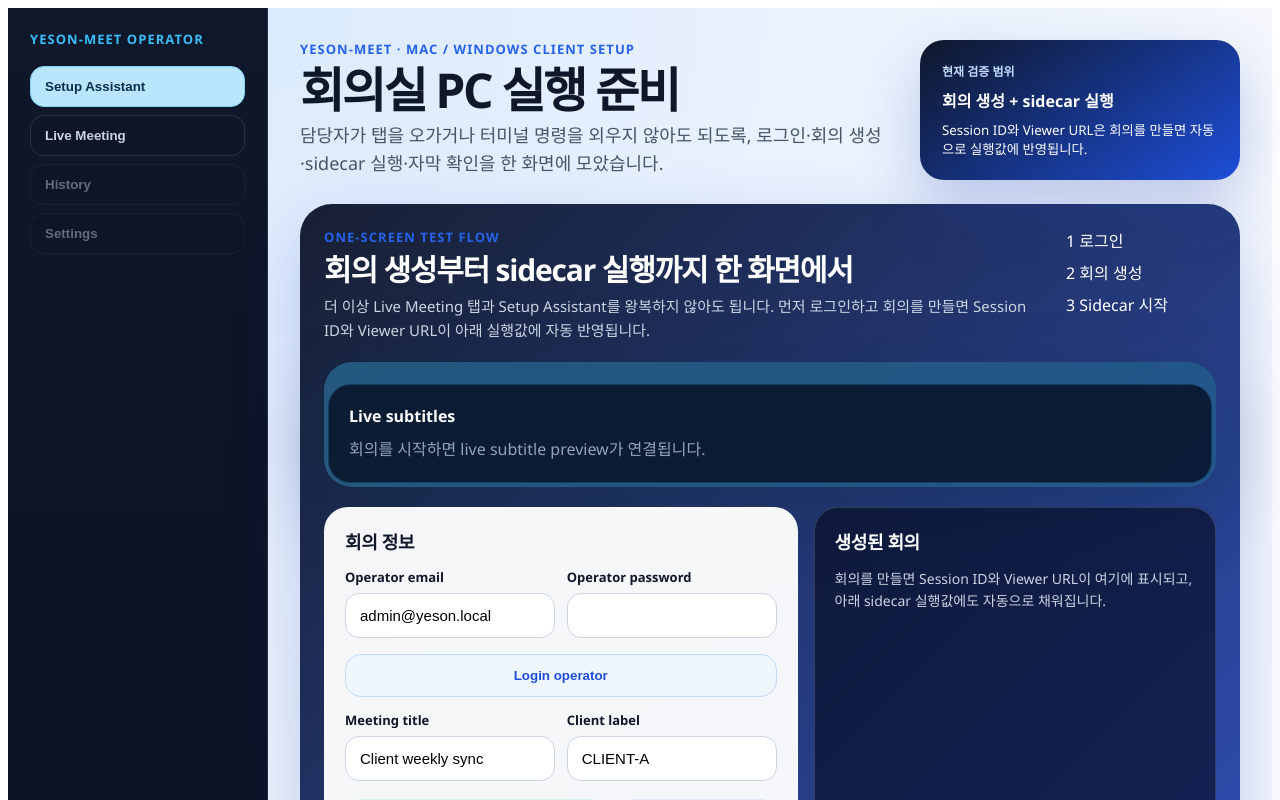
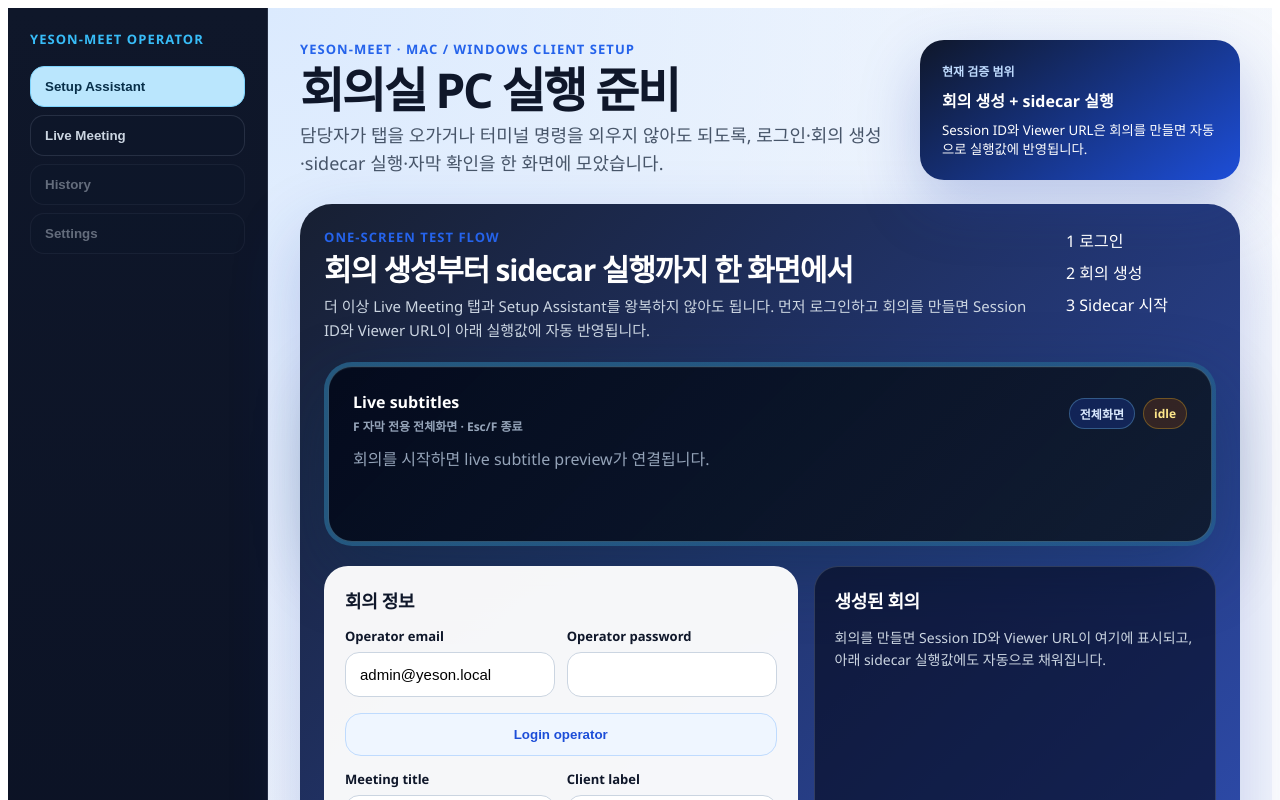
Before and after one commit to yesonsys03-web/yeson_meet, a React (Vite) app in the folder apps/desktop/: page / in a window 1280 px wide. Shown: the top 800 px of the page. Built offline with nearby package versions, Linux system fonts and the light colour scheme; no server answers.

Commit message:
feat(desktop): add subtitle fullscreen shortcut
Ultraworked with [Sisyphus](https://github.com/code-yeongyu/oh-my-openagent)

Co-authored-by: Sisyphus <clio-agent@sisyphuslabs.ai>

```diff
--- a/apps/desktop/src/App.tsx
+++ b/apps/desktop/src/App.tsx
@@ -1,7 +1,10 @@
 // === ANCHOR: APP_START ===
 import { DesktopConsole } from "./console/DesktopConsole";
+import { SubtitleFullscreenWindow } from "./console/SubtitleFullscreenWindow";
+import { isSubtitleWindowRoute } from "./console/useSubtitleFullscreenShortcut";
 
 export default function App() {
+  if (isSubtitleWindowRoute()) return <SubtitleFullscreenWindow />;
   return <DesktopConsole />;
 }
 // === ANCHOR: APP_END ===
--- a/apps/desktop/src/console/LiveSubtitlePreview.tsx
+++ b/apps/desktop/src/console/LiveSubtitlePreview.tsx
@@ -1,19 +1,30 @@
 // === ANCHOR: LIVE_SUBTITLE_PREVIEW_START ===
 import { consoleStyles } from "./consoleStyles";
 import { useLiveSubtitleStream } from "./useLiveSubtitleStream";
+import { useSubtitleFullscreenShortcut } from "./useSubtitleFullscreenShortcut";
 
 type LiveSubtitlePreviewProps = {
   operatorToken: string;
   sessionId: string | null;
+  windowMode?: boolean;
 };
 
-export function LiveSubtitlePreview({ operatorToken, sessionId }: LiveSubtitlePreviewProps) {
+export function LiveSubtitlePreview({ operatorToken, sessionId, windowMode = false }: LiveSubtitlePreviewProps) {
   const stream = useLiveSubtitleStream(sessionId, operatorToken);
+  const fullscreen = useSubtitleFullscreenShortcut({ operatorToken, sessionId, windowMode });
+  const panelStyle = {
+    ...consoleStyles.subtitlePanel,
+    ...(fullscreen.isFullscreen ? consoleStyles.subtitlePanelFullscreen : null),
+  };
+  const textStyle = {
+    ...consoleStyles.subtitleText,
+    ...(fullscreen.isFullscreen ? consoleStyles.subtitleTextFullscreen : null),
+  };
 
   if (!sessionId) {
     return (
-      <section style={consoleStyles.subtitlePanel}>
-        <strong>Live subtitles</strong>
+      <section style={panelStyle}>
+        <SubtitleHeader isFullscreen={fullscreen.isFullscreen} onToggleFullscreen={fullscreen.toggleFullscreen} status="idle" />
         <p style={consoleStyles.subtitleEmpty}>회의를 시작하면 live subtitle preview가 연결됩니다.</p>
       </section>
     );
@@ -21,23 +32,22 @@ export function LiveSubtitlePreview({ operatorToken, sessionId }: LiveSubtitlePr
 
   if (!operatorToken) {
     return (
-      <section style={consoleStyles.subtitlePanel}>
-        <strong>Live subtitles</strong>
+      <section style={panelStyle}>
+        <SubtitleHeader isFullscreen={fullscreen.isFullscreen} onToggleFullscreen={fullscreen.toggleFullscreen} status="idle" />
         <p style={consoleStyles.subtitleEmpty}>Operator token이 있어야 live subtitle preview가 연결됩니다.</p>
       </section>
     );
   }
 
   return (
-    <section style={consoleStyles.subtitlePanel}>
-      <div style={consoleStyles.subtitleHeader}>
-        <strong>Live subtitles</strong>
-        <span style={stream.connected ? consoleStyles.liveBadge : consoleStyles.idleBadge}>
-          {stream.ended ? "ended" : stream.connected ? "live" : "connecting"}
-        </span>
-      </div>
+    <section style={panelStyle}>
+      <SubtitleHeader
+        isFullscreen={fullscreen.isFullscreen}
+        onToggleFullscreen={fullscreen.toggleFullscreen}
+        status={stream.ended ? "ended" : stream.connected ? "live" : "connecting"}
+      />
       {stream.latest ? (
-        <div style={consoleStyles.subtitleText}>{stream.latest.text_ko || stream.latest.text_en}</div>
+        <div style={textStyle}>{stream.latest.text_ko || stream.latest.text_en}</div>
       ) : (
         <p style={consoleStyles.subtitleEmpty}>아직 수신한 자막이 없습니다.</p>
       )}
@@ -46,4 +56,29 @@ export function LiveSubtitlePreview({ operatorToken, sessionId }: LiveSubtitlePr
     </section>
   );
 }
+
+function SubtitleHeader({
+  isFullscreen,
+  onToggleFullscreen,
+  status,
+}: {
+  isFullscreen: boolean;
+  onToggleFullscreen: () => Promise<void>;
+  status: "idle" | "connecting" | "live" | "ended";
+}) {
+  return (
+    <div style={consoleStyles.subtitleHeader}>
+      <div style={consoleStyles.subtitleHeadingGroup}>
+        <strong>Live subtitles</strong>
+        <span style={consoleStyles.subtitleShortcutHint}>F 자막 전용 전체화면 · Esc/F 종료</span>
+      </div>
+      <div style={consoleStyles.subtitleHeaderActions}>
+        <button type="button" onClick={() => void onToggleFullscreen()} style={consoleStyles.subtitleFullscreenButton}>
+          {isFullscreen ? "전체화면 종료" : "전체화면"}
+        </button>
+        <span style={status === "live" ? consoleStyles.liveBadge : consoleStyles.idleBadge}>{status}</span>
+      </div>
+    </div>
+  );
+}
 // === ANCHOR: LIVE_SUBTITLE_PREVIEW_END ===
--- /dev/null
+++ b/apps/desktop/src/console/SubtitleFullscreenWindow.tsx
@@ -0,0 +1,15 @@
+// === ANCHOR: SUBTITLE_FULLSCREEN_WINDOW_START ===
+import { LiveSubtitlePreview } from "./LiveSubtitlePreview";
+import { consoleStyles } from "./consoleStyles";
+import { subtitleWindowParams } from "./useSubtitleFullscreenShortcut";
+
+export function SubtitleFullscreenWindow() {
+  const { sessionId, operatorToken } = subtitleWindowParams();
+
+  return (
+    <main style={consoleStyles.subtitleWindowPage}>
+      <LiveSubtitlePreview operatorToken={operatorToken} sessionId={sessionId} windowMode />
+    </main>
+  );
+}
+// === ANCHOR: SUBTITLE_FULLSCREEN_WINDOW_END ===
--- a/apps/desktop/src/console/consoleStyles.ts
+++ b/apps/desktop/src/console/consoleStyles.ts
@@ -221,11 +221,34 @@ export const consoleStyles: Record<string, CSSProperties> = {
     boxShadow: "0 18px 42px rgba(2,6,23,.34)",
   },
   subtitlePanel: {
-    marginTop: 18,
-    padding: 20,
-    borderRadius: 22,
-    background: "rgba(2,6,23,.72)",
-    border: "1px solid rgba(56,189,248,.22)",
+    marginTop: 0,
+    minHeight: 126,
+    padding: 24,
+    borderRadius: 24,
+    background: "linear-gradient(135deg, rgba(2,6,23,.94), rgba(15,23,42,.9))",
+    border: "1px solid rgba(125,211,252,.36)",
+    boxShadow: "inset 0 1px 0 rgba(255,255,255,.06)",
+  },
+  subtitlePanelFullscreen: {
+    width: "100vw",
+    height: "100vh",
+    boxSizing: "border-box",
+    display: "flex",
+    flexDirection: "column",
+    justifyContent: "center",
+    alignItems: "center",
+    padding: "clamp(40px, 7vw, 112px)",
+    borderRadius: 0,
+    background: "radial-gradient(circle at 20% 0%, rgba(56,189,248,.2), transparent 30%), linear-gradient(135deg, #020617, #0f172a 56%, #172554)",
+  },
+  subtitleWindowPage: {
+    width: "100vw",
+    height: "100vh",
+    margin: 0,
+    overflow: "hidden",
+    background: "#020617",
+    color: "#f8fafc",
+    fontFamily: "Aptos, 'Segoe UI', sans-serif",
   },
   subtitleHeader: {
     display: "flex",
@@ -234,12 +257,50 @@ export const consoleStyles: Record<string, CSSProperties> = {
     alignItems: "center",
     marginBottom: 12,
   },
+  subtitleHeadingGroup: {
+    display: "flex",
+    flexDirection: "column",
+    gap: 4,
+  },
+  subtitleHeaderActions: {
+    display: "flex",
+    alignItems: "center",
+    gap: 8,
+  },
+  subtitleShortcutHint: {
+    color: "#94a3b8",
+    fontSize: 12,
+    fontWeight: 700,
+  },
+  subtitleFullscreenButton: {
+    padding: "6px 10px",
+    borderRadius: 999,
+    color: "#dbeafe",
+    background: "rgba(30,64,175,.32)",
+    border: "1px solid rgba(125,211,252,.3)",
+    fontSize: 12,
+    fontWeight: 900,
+    cursor: "pointer",
+  },
   subtitleText: {
     color: "#f8fafc",
-    fontSize: 30,
+    fontSize: 38,
     fontWeight: 900,
-    lineHeight: 1.25,
-    letterSpacing: "-.03em",
+    lineHeight: 1.24,
+    letterSpacing: "-.01em",
+  },
+  subtitleTextFullscreen: {
+    maxWidth: "min(1500px, 88vw)",
+    margin: "0 auto",
+    fontSize: "clamp(44px, 5.8vw, 96px)",
+    fontWeight: 850,
+    lineHeight: 1.3,
+    letterSpacing: ".005em",
+    textAlign: "center",
+    wordBreak: "keep-all",
+    overflowWrap: "break-word",
+    textWrap: "balance",
+    textShadow: "0 4px 28px rgba(15,23,42,.52)",
   },
   subtitleEmpty: {
     margin: "10px 0 0",
--- /dev/null
+++ b/apps/desktop/src/console/useSubtitleFullscreenShortcut.ts
@@ -0,0 +1,113 @@
+// === ANCHOR: USE_SUBTITLE_FULLSCREEN_SHORTCUT_START ===
+import { useEffect, useState } from "react";
+
+const SUBTITLE_WINDOW_LABEL = "subtitle-fullscreen";
+
+type ShortcutOptions = {
+  operatorToken: string;
+  sessionId: string | null;
+  windowMode?: boolean;
+};
+
+export function useSubtitleFullscreenShortcut({ operatorToken, sessionId, windowMode = false }: ShortcutOptions) {
+  const [windowOpen, setWindowOpen] = useState(windowMode);
+
+  useEffect(() => {
+    function onKeyDown(event: KeyboardEvent) {
+      if (event.key === "Escape" && windowMode) {
+        event.preventDefault();
+        void closeCurrentSubtitleWindow();
+        return;
+      }
+      if (event.key.toLowerCase() !== "f") return;
+      if (event.metaKey || event.ctrlKey || event.altKey) return;
+      if (event.repeat || isEditableTarget(event.target)) return;
+
+      event.preventDefault();
+      void toggleSubtitleWindow();
+    }
+
+    window.addEventListener("keydown", onKeyDown);
+    return () => window.removeEventListener("keydown", onKeyDown);
+  });
+
+  async function toggleSubtitleWindow() {
+    if (windowMode) {
+      await closeCurrentSubtitleWindow();
+      return;
+    }
+    if (!sessionId || !operatorToken) return;
+
+    if (hasTauriRuntime()) {
+      const { WebviewWindow } = await import("@tauri-apps/api/webviewWindow");
+      const existing = await WebviewWindow.getByLabel(SUBTITLE_WINDOW_LABEL);
+      if (existing) {
+        await existing.close();
+        setWindowOpen(false);
+        return;
+      }
+
+      const subtitleWindow = new WebviewWindow(SUBTITLE_WINDOW_LABEL, {
+        url: subtitleWindowUrl(sessionId, operatorToken),
+        title: "yeson-meet live subtitles",
+        decorations: false,
+        maximized: true,
+        resizable: true,
+      });
+      subtitleWindow.once("tauri://created", () => {
+        setWindowOpen(true);
+        void subtitleWindow.setFocus();
+      });
+      subtitleWindow.once("tauri://destroyed", () => setWindowOpen(false));
+      return;
+    }
+
+    const popup = window.open(subtitleWindowUrl(sessionId, operatorToken), SUBTITLE_WINDOW_LABEL, "popup=yes,width=1280,height=720");
+    popup?.focus();
+    setWindowOpen(Boolean(popup));
+  }
+
+  return {
+    isFullscreen: windowOpen || windowMode,
+    toggleFullscreen: toggleSubtitleWindow,
+  };
+}
+
+export function subtitleWindowParams(): { sessionId: string | null; operatorToken: string } {
+  const hash = window.location.hash;
+  const query = hash.includes("?") ? hash.slice(hash.indexOf("?") + 1) : window.location.search.slice(1);
+  const params = new URLSearchParams(query);
+  return {
+    sessionId: params.get("sessionId"),
+    operatorToken: params.get("operatorToken") ?? "",
+  };
+}
+
+export function isSubtitleWindowRoute(): boolean {
+  return window.location.hash.startsWith("#/subtitle-window");
+}
+
+function subtitleWindowUrl(sessionId: string, operatorToken: string): string {
+  const params = new URLSearchParams({ sessionId, operatorToken });
+  return `#/subtitle-window?${params.toString()}`;
+}
+
+async function closeCurrentSubtitleWindow() {
+  if (hasTauriRuntime()) {
+    const { getCurrentWindow } = await import("@tauri-apps/api/window");
+    await getCurrentWindow().close();
+    return;
+  }
+  window.close();
+}
+
+function hasTauriRuntime(): boolean {
+  return typeof window !== "undefined" && Boolean((window as Window & { __TAURI_INTERNALS__?: unknown }).__TAURI_INTERNALS__);
+}
+
+function isEditableTarget(target: EventTarget | null): boolean {
+  if (!(target instanceof HTMLElement)) return false;
+  const tagName = target.tagName.toLowerCase();
+  return tagName === "input" || tagName === "textarea" || tagName === "select" || target.isContentEditable;
+}
+// === ANCHOR: USE_SUBTITLE_FULLSCREEN_SHORTCUT_END ===
```
